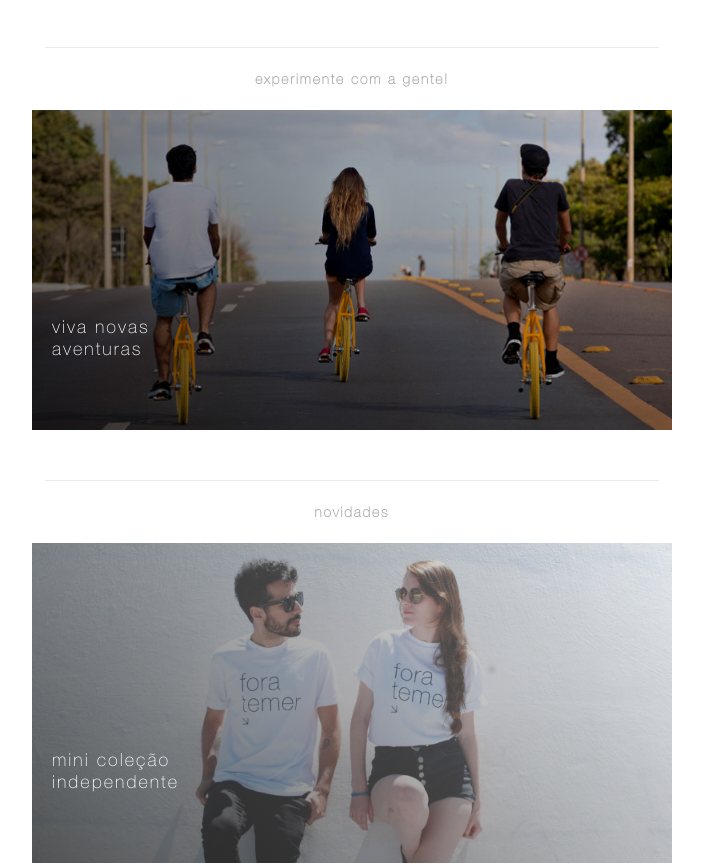
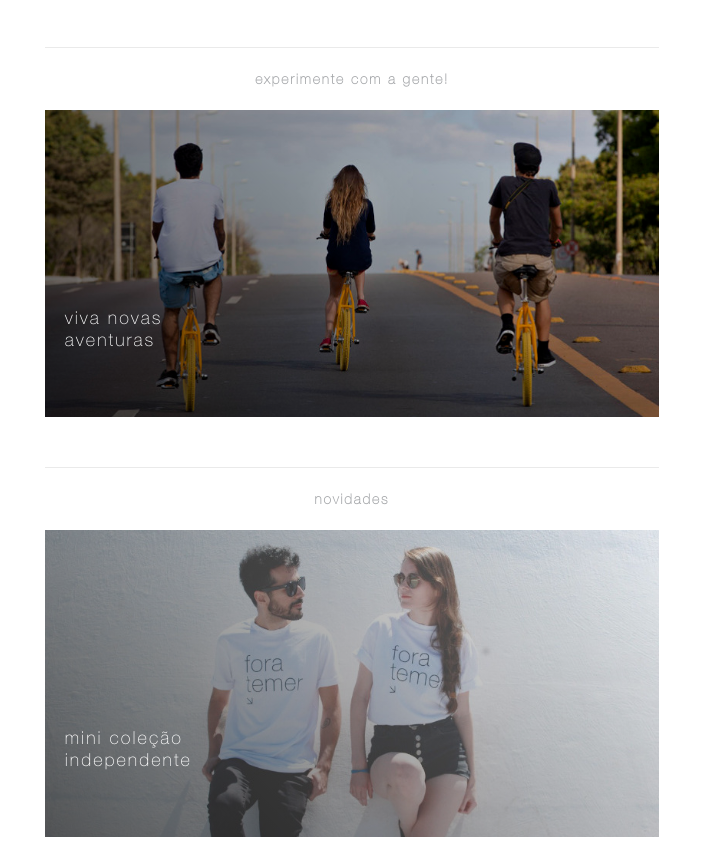
Before and after one commit to brunoiddev/brunoiddev.github.io, a plain HTML site: page index.html in a window 1280 px wide. Shown: the part 1819-2685 px from the top of the page, without its empty margins (288-991 px from the left). Drawn offline with nearby package versions, Linux system fonts and the light colour scheme.

Commit message:
alinhamento da foto

```diff
--- a/css/main.css
+++ b/css/main.css
@@ -214,7 +214,8 @@ header {
 	flex-direction
 	justify-content: space-between;
 	text-align: center;
-	width: 100%;
+	width: 96%;
+	margin:0 auto;
 }
 .home-novidade .mask, .home-gente .mask{
 	position: absolute;
```
